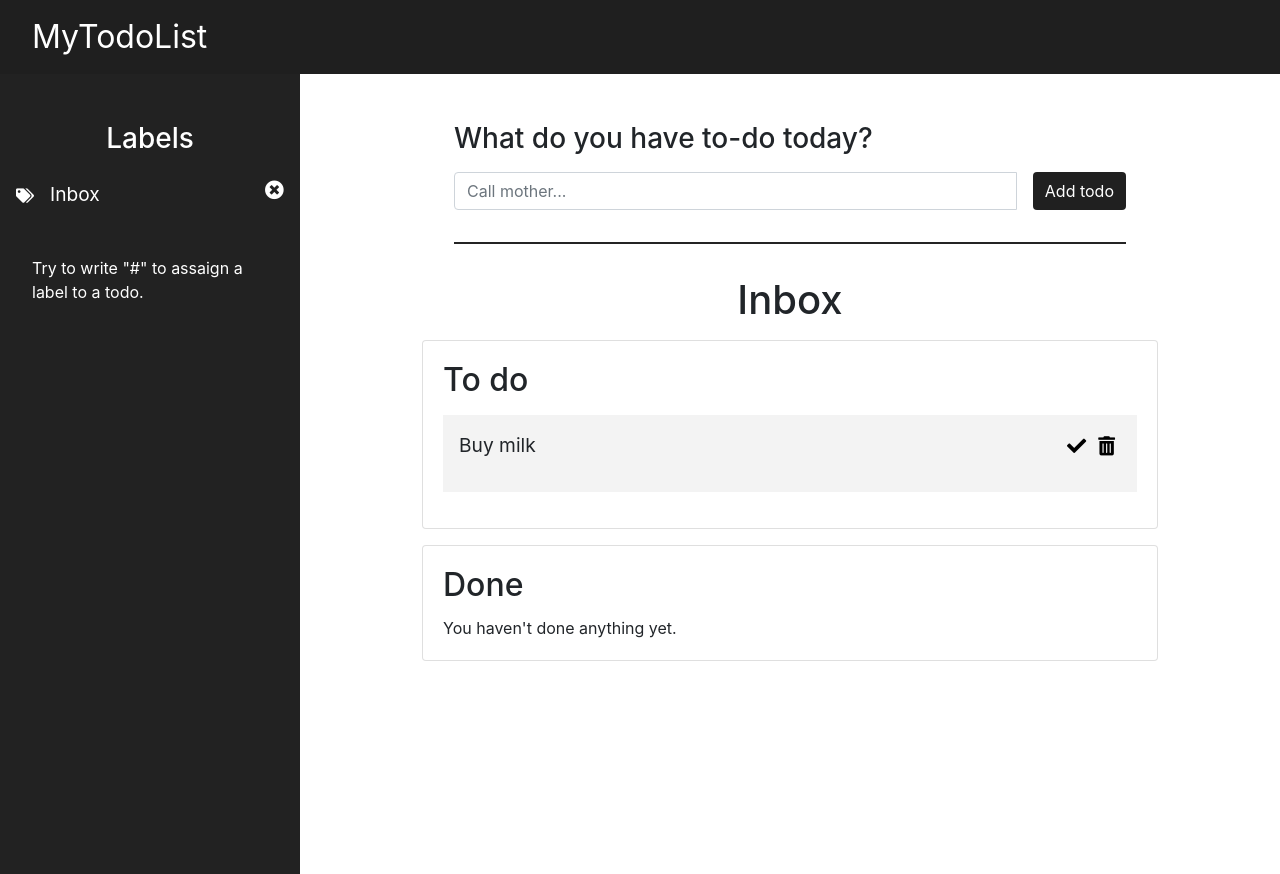
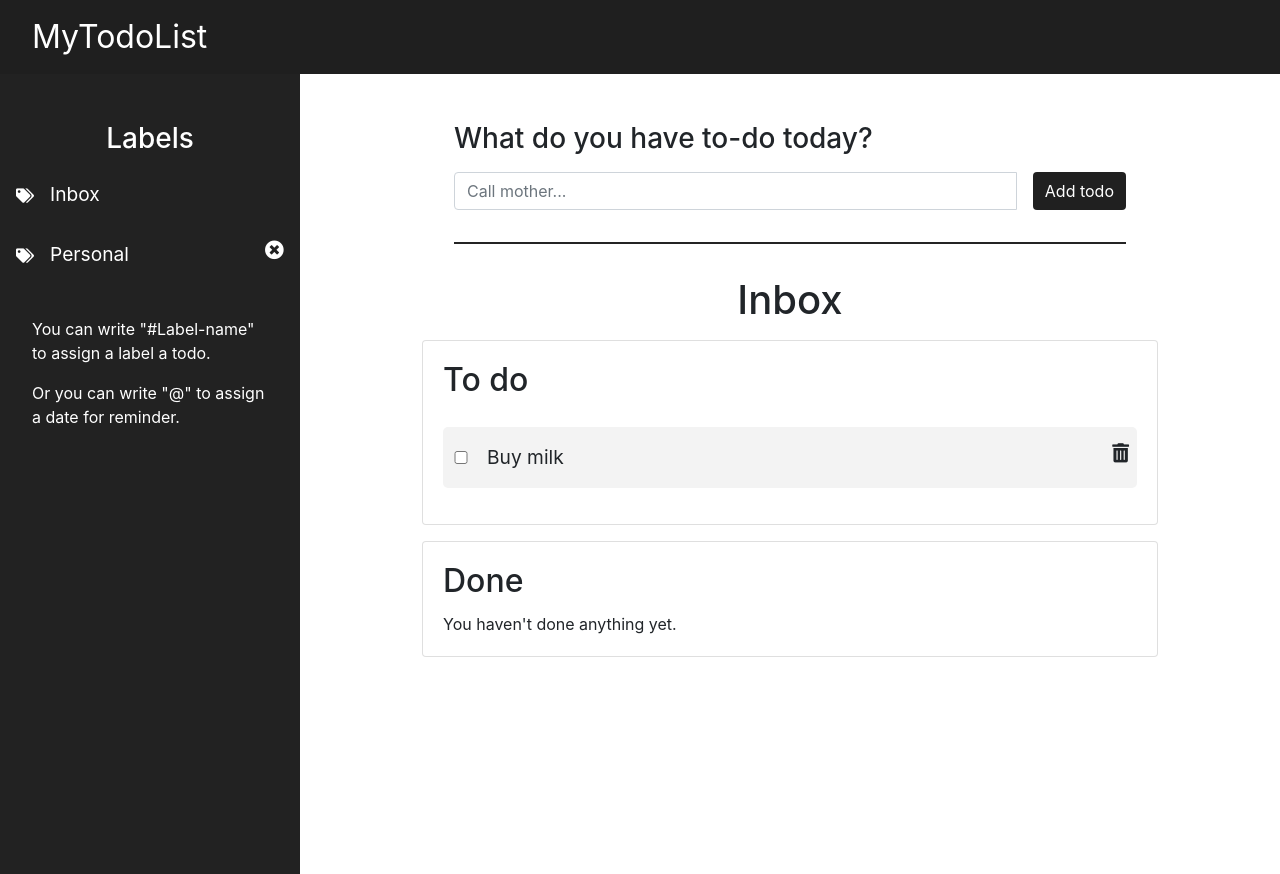
Before and after one commit to muccijacopo/MyTodoList, a Vue app: page / in a window 1280 px wide. Before the commit the page ends 800 px from the top, so only its background shows below. Built offline with nearby package versions, Linux system fonts and the light colour scheme.

Commit message:
Added reminders

```diff
--- a/src/components/Input.vue
+++ b/src/components/Input.vue
@@ -1,8 +1,11 @@
 <template>
     <div id="input">
             <h3>What do you have to-do today?</h3>
+            <transition name="fade-slide">
+                <div v-if="message" class="alert alert-success">{{ message }}</div>
+            </transition>
             <div class="input-group">
-                <input type="text" class="form-control" placeholder="Call mother..." v-model="title" v-on:keydown.enter="addTodo()" >
+                <input type="text" class="form-control" placeholder="Call mother..." v-model="todoText" v-on:keydown.enter="addTodo()" >
                 <button class="btn btn-info" @click="addTodo()">Add todo</button>
             </div>
             <hr>
@@ -15,34 +18,63 @@ import uuid from 'uuid'
 export default {
     data() {
         return {
-            title: ''
+            todoText: '',
+            message: ''
         }
     },
     methods: {
         checkInput(value) {
-            if(value !== null && value !== '') return true;
-            return false;
+            return (value !== null && value !== '');
         },
         findLabels(value) {
-            const regex = /#.*[aA-zZ]/g;
-            var found = this.title.match(regex);
-            var labelName = found[0].slice(1);
-            this.$store.commit('addLabel', labelName);
-            return labelName;
+            const regex = /#[^\s]*/;
+            var found = value.match(regex);
+            if (found) {
+                var labelName = found[0].slice(1);
+                this.$store.commit('addLabel', labelName);
+                return labelName;
+            }
+            return null;
+        },
+        findReminder(value) {
+            const regex = /@[^\s]*/;
+            var found = value.match(regex);
+            if (found) {
+                var text = found[0].slice(1);
+                if (text == 'Today') {
+                    return 'Today'
+                } else if (text == 'Tomorrow') {
+                    return 'Tomorrow';
+                } else {
+                    return null;
+                }
+            }
         },
         addTodo() {
-            if (this.checkInput(this.title)) {
-                var label = this.findLabels(this.title);
+            var todoText = this.todoText;
+            if (this.checkInput(todoText)) {
+                var label = this.findLabels(todoText);
+                var date = this.findReminder(todoText);
+                if(label) {
+                    todoText = todoText.replace('#' + label, '');
+                }
+                if(date) {
+                    todoText = todoText.replace('@' + date, '');
+                }
+
                 const newTodo = {
                     id: uuid.v4(),
-                    title: this.title,
+                    title: todoText,
                     label: (label || this.$route.params.label || 'Inbox'),
+                    date: date,
                     completed: false,
                     createdAt: new Date(),
                     editMode: false
                 }
                 this.$store.commit('addTodo', newTodo)
-                this.title = '';
+                this.todoText = '';
+                this.message = "You\'ve had a todo to " + (label ? label: 'Inbox');
+                setTimeout(() => this.message = '', 3000);
             }
 
         }
--- a/src/components/Sidebar.vue
+++ b/src/components/Sidebar.vue
@@ -2,11 +2,16 @@
     <div class="sidebar">
         <h3>Labels</h3>
         <ul>
+            <transition-group name="fade-slide">
             <router-link tag="li" v-for="(label, index) in labels" :key="index" active-class="active" :to="'/label/'+ label">
-                <i class="fas fa-tags fa-xs"></i>{{ label }}<i @click="deleteLabel(label)" class="fas fa-times-circle"></i>
+                <i class="fas fa-tags fa-xs"></i>{{ label }}<i v-if="label!=='Inbox'" @click="deleteLabel(label)" class="fas fa-times-circle"></i>
             </router-link>
+            </transition-group>
         </ul>
-        <p>Try to write "#" to assaign a label to a todo.</p>
+        <div class="info">
+            <p>You can write "#Label-name" to assign a label a todo.</p>
+            <p>Or you can write "@" to assign a date for reminder.</p>
+        </div>
     </div>
 </template>
 
@@ -24,6 +29,7 @@ export default {
     },
     methods: {
         deleteLabel(label) {
+            this.$router.push({path: '/label/Inbox'});
             this.$store.commit('deleteLabel', label);
         }
     }
@@ -32,10 +38,10 @@ export default {
 
 <style scoped>
     .sidebar {
-        position: fixed;
+        display: block;
         padding: 3rem 0;
         background: #222;
-        height: 100%;
+        height: 100vh;
         color: white;
         width: 100px;
     }
@@ -44,7 +50,7 @@ export default {
         text-align: center;
     }
 
-    .sidebar p {
+    .sidebar .info {
         padding: 2rem;
     }
 
--- a/src/components/Todo.vue
+++ b/src/components/Todo.vue
@@ -1,15 +1,14 @@
 <template>
-    <div class="todo">
-        <div v-if="!todo.editMode">
-            <div class="text">
-                <p @click="todo.editMode = !todo.editMode">{{ todo.title }}</p>
-            </div>
-            <div class="buttons">
-                <button v-if="!todo.completed" @click="toggleTodo(todo.id)"><i class="fas fa-check"></i></button>
-                <button @click="deleteTodo(todo.id)"><i class="fas fa-trash-alt"></i></button>
-            </div>
+    <div>
+        <div class="todo" v-if="!todo.editMode">
+            <input @change="toggleTodo(todo.id)" type="checkbox" :checked="todo.completed">
+            <label @click="todo.editMode = !todo.editMode">
+                {{ todo.title }}
+                <i class="fas fa-trash-alt del-btn" v-on:click="deleteTodo(todo.id)"></i>
+            </label>
+            <span class="date">{{ todo.date }}</span>
         </div>
-        <div v-else>
+        <div v-else class="todo">
             <input type="text" class="form-control" v-model="todo.title" v-on:keydown.enter="confirmEdit">
         </div>
     </div>
@@ -37,31 +36,41 @@ export default {
 
 <style scoped>
     .todo {
+        width: 100%;
         background-color: #f3f3f3;
-        font-size: 1.2em;
-        text-align: left;
-        padding: 1rem 1rem;
+        padding: 1rem .5rem;
         margin: 1rem 0;
+        display: inline-block;
+        vertical-align: middle;
         position: relative;
+        border-radius: 5px;
     }
-
     .todo:hover {
         border: 1px solid #f8f8f8;
         background-color: #feffda;
     }
+    .todo label {
+        font-size: 1.2rem;
+        margin: 0;
+    }
+    .todo input[type="checkbox"] {
+        width: 20px !important;
+        margin-right: 1rem;
+    }
+    .todo .del-btn {
+        position: absolute;
+        right: .5rem;
+    }
+    .todo .del-btn:hover {
 
-    .todo .text {
-        display: inline-block;
-        width: 80%;
+        cursor: pointer;
     }
-
-    .buttons {
-      float: right;
+    .todo .date {
+        font-weight: bold;
+        text-decoration: underline;
+        margin-left: 1rem;
     }
-
-    .buttons button {
-        background: none;
-        border: none;
+    .todo .date:hover {
+        cursor: pointer;
     }
-
 </style>
--- a/src/components/Todos.vue
+++ b/src/components/Todos.vue
@@ -4,13 +4,11 @@
             <div class="card-body">
                 <h3 class="card-title">To do</h3>
                 <div v-if="todosUncompleted.length > 0">
-                    <!-- <transition-group name="fade-slide" mode="out-in"> -->
-                        <todo
-                            v-for="todo in todosUncompleted"
-                            :key="todo.id"
-                            :todo="todo">
-                        </todo>
-                    <!-- </transition-group> -->
+                    <todo
+                        v-for="todo in todosUncompleted"
+                        :key="todo.id"
+                        :todo="todo">
+                    </todo>
                 </div>
                 <div v-else>
                     <p class="card-text">You have done everything for today. Enjoy.</p>
@@ -21,13 +19,11 @@
             <div class="card-body">
                 <h3 class="card-title">Done</h3>
                 <div v-if="todosCompleted.length > 0">
-                    <!-- <transition-group name="fade-slide" mode="out-in"> -->
                     <todo
                         v-for="todo in todosCompleted"
                         :key="todo.id"
                         :todo="todo">
                     </todo>
-                    <!-- </transition-group> -->
                 </div>
                 <div v-else>
                     <p class="card-text">You haven't done anything yet.</p>
--- a/src/store.js
+++ b/src/store.js
@@ -6,9 +6,9 @@ Vue.use(Vuex)
 export default new Vuex.Store({
   state: {
     todos: [
-      { id: 1, title: 'Buy milk', label: 'Inbox', completed: false, createdAt: new Date(), editMode: false }
+      { id: 1, title: 'Buy milk', label: 'Inbox', completed: false, createdAt: new Date(), date: null, editMode: false }
     ],
-    labels: ['Inbox']
+    labels: ['Inbox', 'Personal']
   },
   mutations: {
     addTodo(state, todo) {
@@ -18,19 +18,18 @@ export default new Vuex.Store({
       state.todos = state.todos.filter(todo => todo.id != todoId);
     },
     toggleTodo(state, todoId) {
-     var indexFound = state.todos.findIndex(todo => todo.id == todoId);
-     state.todos[indexFound].completed = true;
+     var index = state.todos.findIndex(todo => todo.id == todoId);
+     state.todos[index].completed = !state.todos[index].completed;
     },
     updateTodo(state, payload) {
-      var indexFound = state.todos.findIndex(todo => todo.id == payload.id);
-      state.todos[indexFound].title = payload.value;
-      state.todos[indexFound].editMode = false;
+      var index = state.todos.findIndex(todo => todo.id == payload.id);
+      state.todos[index].title = payload.value;
+      state.todos[index].editMode = false;
     },
     addLabel(state, label) {
-      state.labels.forEach(element => {
-        if(element == label) return false;
-      });
-      state.labels.push(label);
+      if (state.labels.every(labelItem => { return labelItem !== label })) {
+        state.labels.push(label);
+      }
     },
     deleteLabel(state, label) {
       var index = state.labels.findIndex(labelItem => labelItem == label);
--- a/src/views/Home.vue
+++ b/src/views/Home.vue
@@ -12,7 +12,6 @@
 </template>
 
 <script>
-import Navbar from "../components/Navbar";
 import Sidebar from '../components/Sidebar'
 import Input from "../components/Input";
 import Todos from "../components/Todos";
@@ -21,16 +20,13 @@ export default {
   computed: {
     todos() {
 		var allTodos = this.$store.state.todos;
-		if(!this.$route.params.label) {
-			var todos = allTodos.filter(todo => todo.label == 'Inbox')
-			return todos;
+		if(this.$route.params.label) {
+			return allTodos.filter(todo => todo.label === this.$route.params.label);
 		}
-		var todos = allTodos.filter(todo => todo.label === this.$route.params.label)
-		return todos;
+		return allTodos.filter(todo => todo.label == 'Inbox');
     }
   },
   components: {
-    Navbar,
     TodoInput: Input,
 	Todos,
 	Sidebar
```
